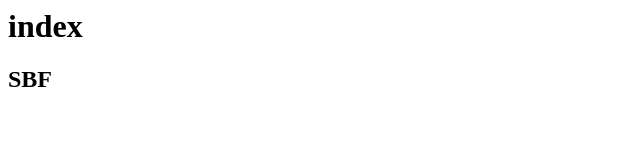
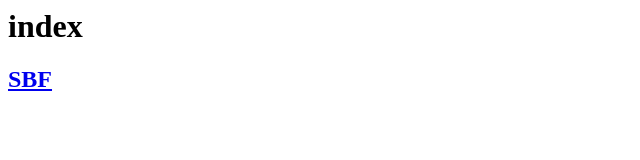
Before and after one commit to joshagilend/hacker-news, a plain HTML site: page index.html in a window 1280 px wide. Shown: the full height of the page, 0-640 px from the left. Drawn offline with Linux system fonts and the light colour scheme.

Commit message:
Update index.html

```diff
--- a/index.html
+++ b/index.html
@@ -1,4 +1,4 @@
 <html>
   <h1>index</h1>
-  <h2>SBF</h2>
+  <h2><a href="https://hackernews.joshstroud.com/sbf-bulletproof-coffee">SBF</a></h2>
 </html>
```
